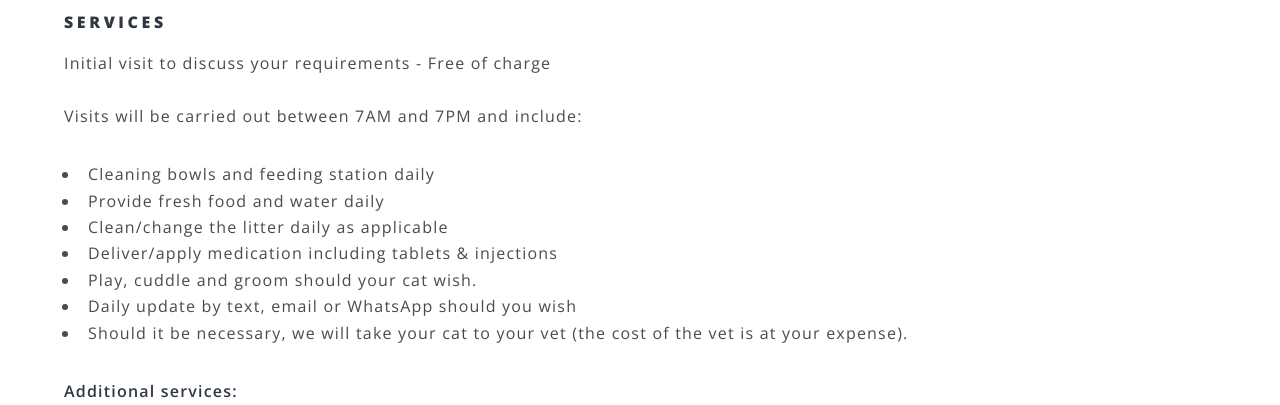
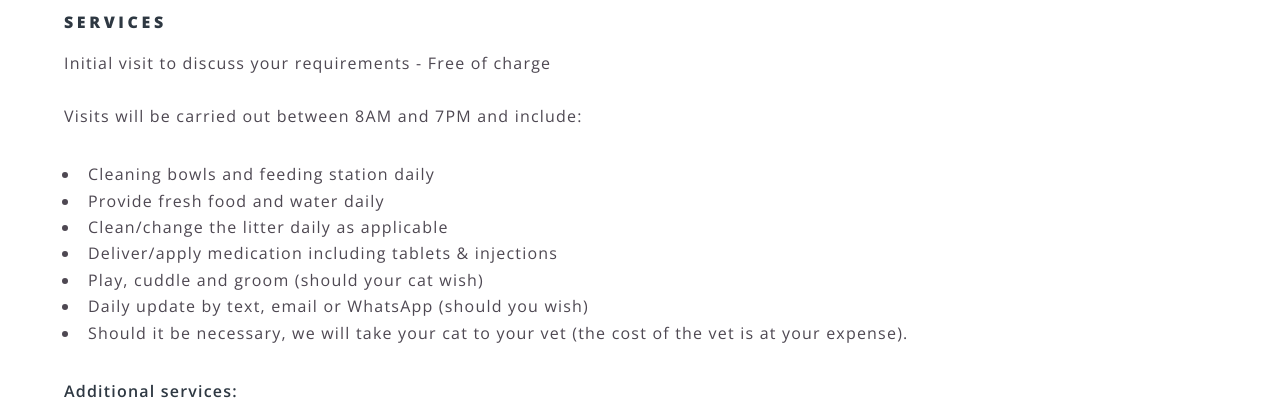
Before and after one commit to royalcatsitting/royalcatsitting.github.io, a Jekyll site: the page built from our_services.html, in a window 1280 px wide and 900 px high. Shown: the part 134-539 px from the top of the window. Built offline with Jekyll 4.4.1, drawn with Linux system fonts in a browser that asks for light colours.

Commit message:
Update our_services.html

```diff
--- a/our_services.html
+++ b/our_services.html
@@ -8,14 +8,14 @@ order: 1
 				<h4>Services</h4>
 				<p>
 				Initial visit to discuss your requirements - Free of charge<br /><br />
-				Visits will be carried out between 7AM and 7PM and include:
+				Visits will be carried out between 8AM and 7PM and include:
 				<ul>
 				<li>Cleaning bowls and feeding station daily</li>
 				<li>Provide fresh food and water daily</li>
 				<li>Clean/change the litter daily as applicable</li>
 				<li>Deliver/apply medication including tablets & injections</li>
-				<li>Play, cuddle and groom should your cat wish.</li>
-				<li>Daily update by text, email or WhatsApp should you wish</li>
+				<li>Play, cuddle and groom (should your cat wish)</li>
+				<li>Daily update by text, email or WhatsApp (should you wish)</li>
 				<li>Should it be necessary, we will take your cat to your vet (the cost of the vet is at your expense).</li>
 				</ul>
 				<b>Additional services:</b>
```
